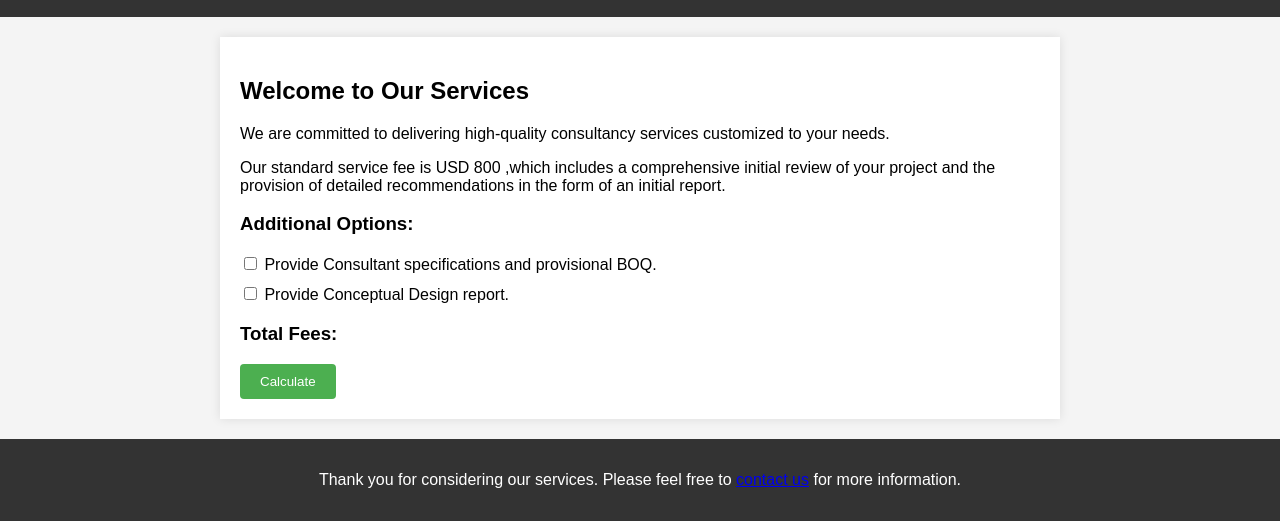
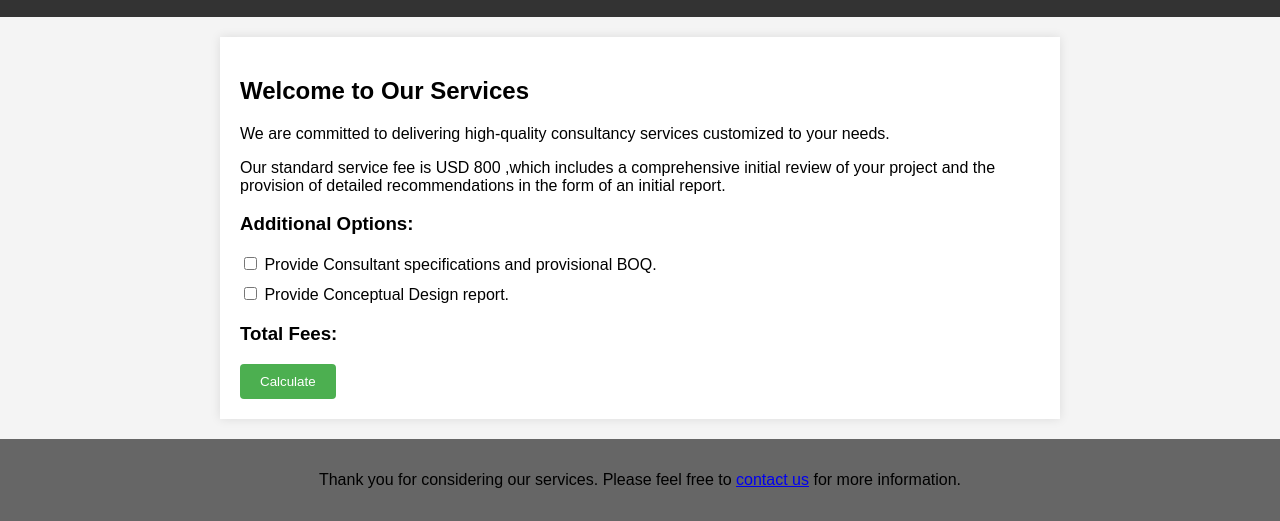
Before and after one commit to Exit360/Consultant, a plain HTML site: page index.html in a window 1280 px wide. Shown: the part 399-920 px from the top of the page. Drawn offline with Linux system fonts and the light colour scheme.

Commit message:
Update index.html

```diff
--- a/index.html
+++ b/index.html
@@ -30,8 +30,8 @@
         footer {
             text-align: center;
             padding: 1em;
-            background-color: #333;
-            color: #fff;
+            background-color: #666;
+            color: #000000;
         }
 
         label {
```
